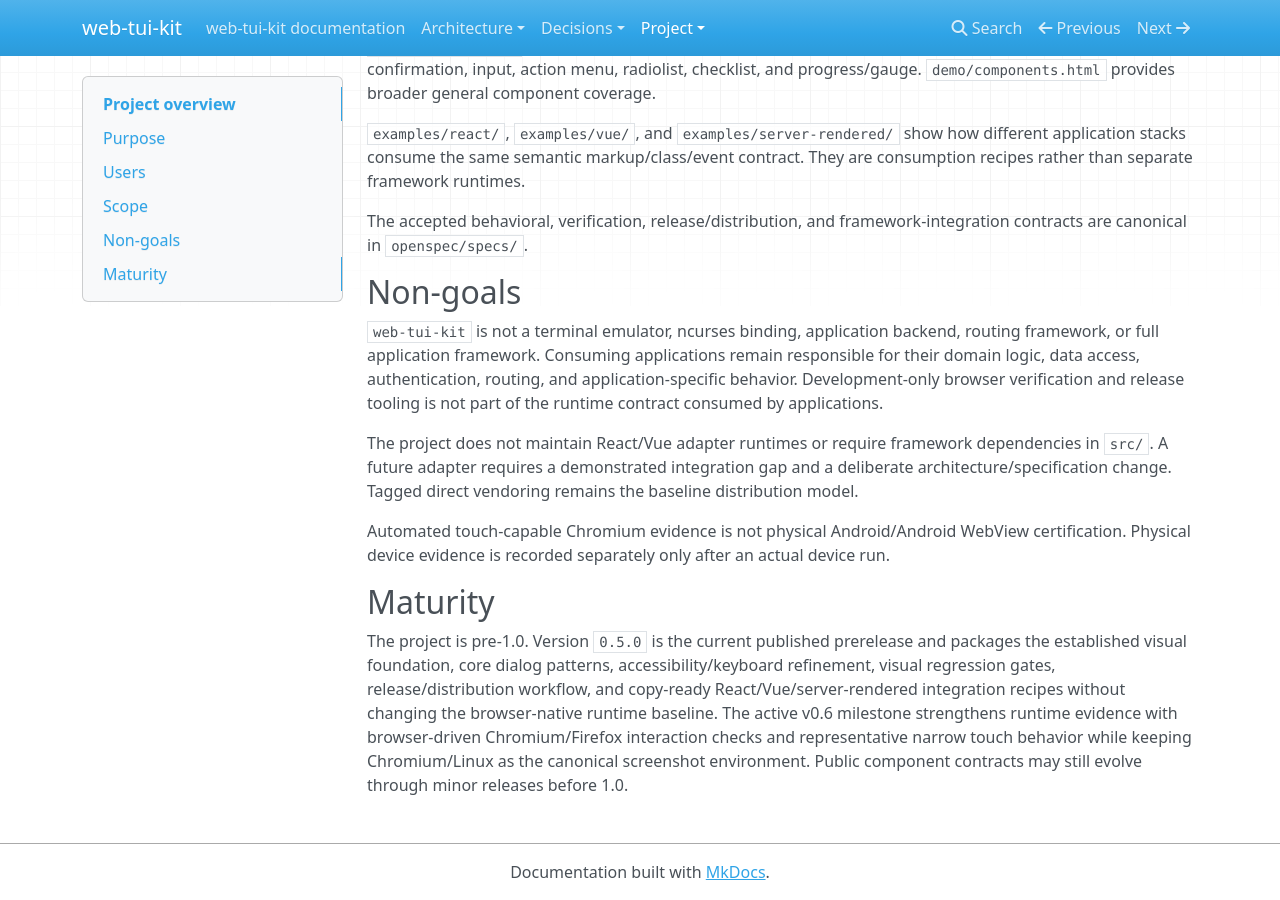
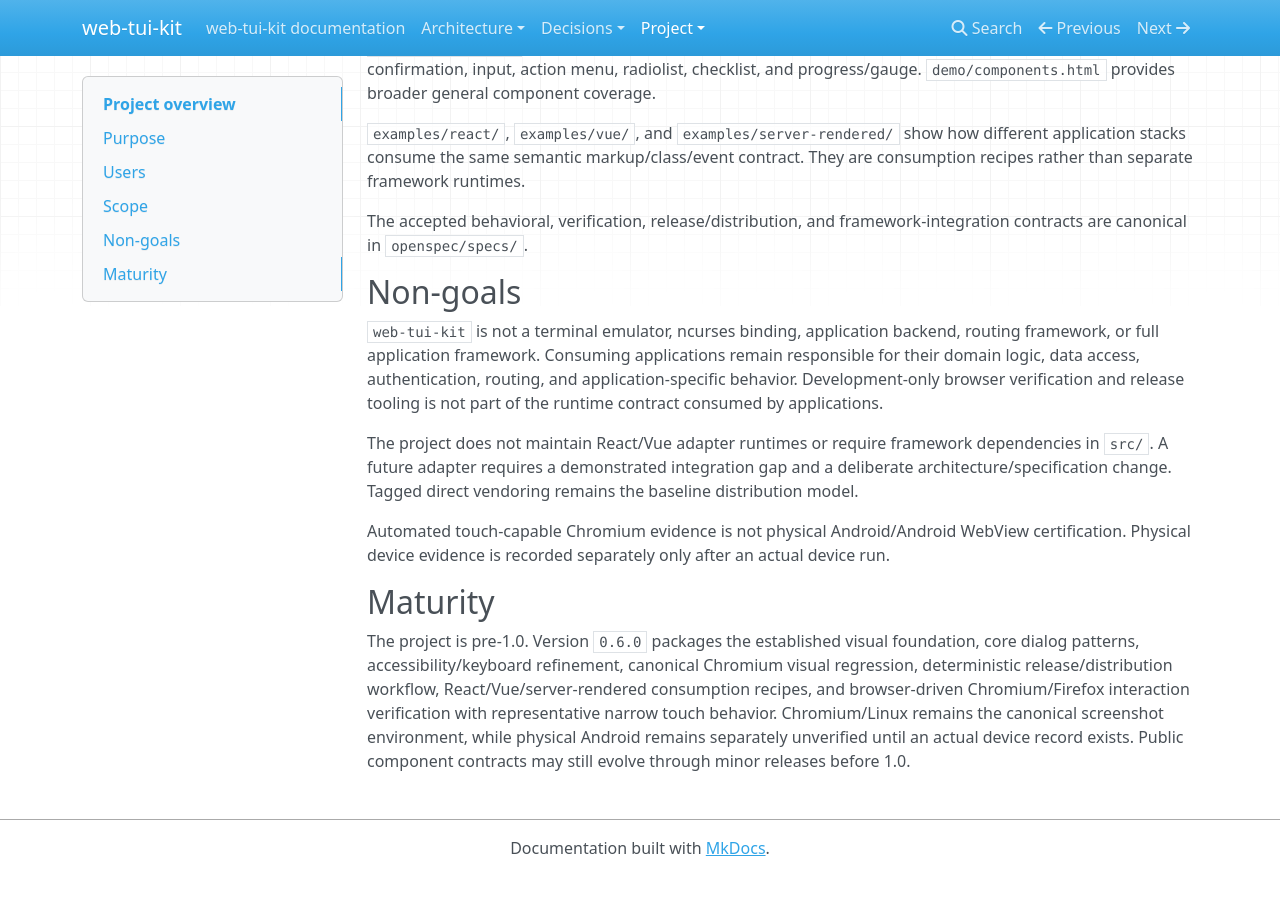
Before and after one commit to 1990jk1990/web-tui-kit, an MkDocs documentation site: the page built from docs/project/overview.md, in a window 1280 px wide and 900 px high, scrolled down 729 px. Built offline with MkDocs 1.6.1, drawn with Linux system fonts in a browser that asks for light colours; nearby versions of some CDN libraries; after the commit the page ends 1605 px from its top, so only the background shows below that.

```diff
--- a/docs/project/overview.md
+++ b/docs/project/overview.md
@@ -34,4 +34,4 @@ Automated touch-capable Chromium evidence is not physical Android/Android WebVie
 
 ## Maturity
 
-The project is pre-1.0. Version `0.5.0` is the current published prerelease and packages the established visual foundation, core dialog patterns, accessibility/keyboard refinement, visual regression gates, release/distribution workflow, and copy-ready React/Vue/server-rendered integration recipes without changing the browser-native runtime baseline. The active v0.6 milestone strengthens runtime evidence with browser-driven Chromium/Firefox interaction checks and representative narrow touch behavior while keeping Chromium/Linux as the canonical screenshot environment. Public component contracts may still evolve through minor releases before 1.0.
+The project is pre-1.0. Version `0.6.0` packages the established visual foundation, core dialog patterns, accessibility/keyboard refinement, canonical Chromium visual regression, deterministic release/distribution workflow, React/Vue/server-rendered consumption recipes, and browser-driven Chromium/Firefox interaction verification with representative narrow touch behavior. Chromium/Linux remains the canonical screenshot environment, while physical Android remains separately unverified until an actual device record exists. Public component contracts may still evolve through minor releases before 1.0.
```
